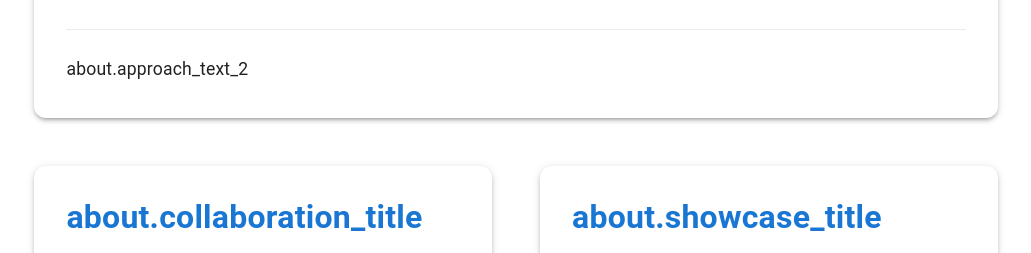
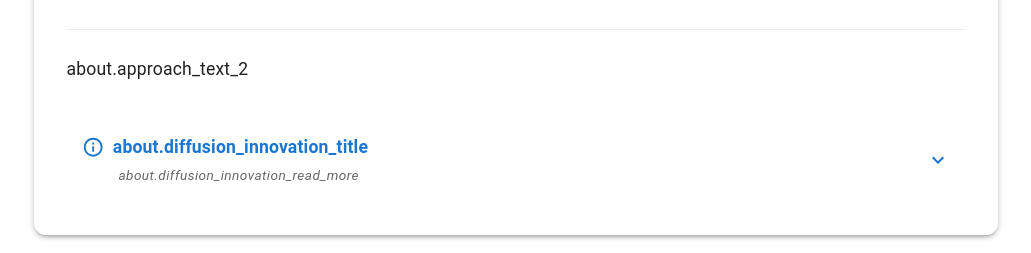
Before and after one commit to Africa-PID-Alliance/DOCiD, a Next.js app in the folder frontend/: page /about-us in a window 1280 px wide. Shown: the part 2545-2798 px from the top of the page, without its empty margins (124-1155 px from the left). Built offline with nearby package versions, Linux system fonts and the light colour scheme.

Commit message:
Update Our Approach section in the About Us page

```diff
--- a/frontend/src/app/about-us/AboutDocid.jsx
+++ b/frontend/src/app/about-us/AboutDocid.jsx
@@ -1,16 +1,19 @@
 'use client'
-import { Box, Container, Grid, Paper, Typography, useTheme, Divider, Modal, IconButton } from '@mui/material';
+import { Box, Container, Grid, Paper, Typography, useTheme, Divider, Modal, IconButton, Collapse } from '@mui/material';
 import { motion } from 'framer-motion';
 import Image from 'next/image';
 import React, { useState } from 'react'
 import ZoomOutMapIcon from '@mui/icons-material/ZoomOutMap';
 import CloseIcon from '@mui/icons-material/Close';
+import InfoOutlinedIcon from '@mui/icons-material/InfoOutlined';
+import ExpandMoreIcon from '@mui/icons-material/ExpandMore';
 import { useTranslation } from 'react-i18next';
 
 
 const AboutDocid = () => {
   const [openModal, setOpenModal] = useState(false)
   const [selectedImage, setSelectedImage] = useState(null);
+  const [expandedInnovation, setExpandedInnovation] = useState(false);
   const { t } = useTranslation();
 
   const theme = useTheme();
@@ -22,6 +25,10 @@ const AboutDocid = () => {
   const handleCloseModal = () => {
     setOpenModal(false);
     setSelectedImage(null);
+  };
+
+  const handleToggleInnovation = () => {
+    setExpandedInnovation(!expandedInnovation);
   };
 
   const commonTypographyStyles = {
@@ -1045,6 +1052,131 @@ const AboutDocid = () => {
               <Typography variant="body1" sx={commonTypographyStyles}>
                 {t('about.approach_text_2')}
               </Typography>
+
+              {/* Diffusion of Innovation Accordion Section */}
+              <Box sx={{ mt: 4 }}>
+                <Box
+                  onClick={handleToggleInnovation}
+                  sx={{
+                    display: 'flex',
+                    alignItems: 'center',
+                    justifyContent: 'space-between',
+                    cursor: 'pointer',
+                    p: 2,
+                    borderRadius: 2,
+                    bgcolor: expandedInnovation ? theme.palette.action.selected : 'transparent',
+                    transition: 'all 0.4s cubic-bezier(0.25, 0.46, 0.45, 0.94)',
+                    '&:hover': {
+                      bgcolor: theme.palette.action.hover,
+                    }
+                  }}
+                >
+                  <Box sx={{ display: 'flex', flexDirection: 'column', gap: 0.5 }}>
+                    <Box sx={{ display: 'flex', alignItems: 'center', gap: 1 }}>
+                      <InfoOutlinedIcon
+                        sx={{
+                          fontSize: '1.4rem',
+                          color: theme.palette.primary.main,
+                        }}
+                      />
+                      <Typography
+                        sx={{
+                          fontWeight: 700,
+                          fontSize: '1.1rem',
+                          color: theme.palette.primary.main,
+                        }}
+                      >
+                        {t('about.diffusion_innovation_title')}
+                      </Typography>
+                    </Box>
+                    <Typography
+                      variant="caption"
+                      sx={{
+                        color: theme.palette.text.secondary,
+                        fontStyle: 'italic',
+                        ml: 4.5,
+                        fontSize: '0.85rem',
+                      }}
+                    >
+                      {expandedInnovation ? t('about.diffusion_innovation_collapse') : t('about.diffusion_innovation_read_more')}
+                    </Typography>
+                  </Box>
+                  <Box
+                    sx={{
+                      display: 'flex',
+                      transition: 'transform 0.5s cubic-bezier(0.25, 0.46, 0.45, 0.94)',
+                      transform: expandedInnovation ? 'rotate(180deg)' : 'rotate(0deg)',
+                    }}
+                  >
+                    <ExpandMoreIcon sx={{ color: theme.palette.primary.main }} />
+                  </Box>
+                </Box>
+
+                <Collapse
+                  in={expandedInnovation}
+                  timeout={1000}
+                  unmountOnExit
+                  easing={{
+                    enter: 'cubic-bezier(0.25, 0.46, 0.45, 0.94)',
+                    exit: 'cubic-bezier(0.25, 0.46, 0.45, 0.94)',
+                  }}
+                >
+                  <Box
+                    sx={{
+                      mt: 2,
+                      p: 3,
+                      borderLeft: `4px solid ${theme.palette.primary.main}`,
+                      bgcolor: theme.palette.mode === 'dark'
+                        ? 'rgba(255, 255, 255, 0.05)'
+                        : 'rgba(0, 0, 0, 0.02)',
+                      borderRadius: 1,
+                      animation: expandedInnovation ? 'fadeInSlide 0.8s cubic-bezier(0.25, 0.46, 0.45, 0.94)' : 'none',
+                      '@keyframes fadeInSlide': {
+                        '0%': {
+                          opacity: 0,
+                          transform: 'translateY(-10px)',
+                        },
+                        '100%': {
+                          opacity: 1,
+                          transform: 'translateY(0)',
+                        },
+                      },
+                    }}
+                  >
+                    <Typography variant="body1" sx={{ ...commonTypographyStyles, mb: 3 }}>
+                      {t('about.diffusion_innovation_text_1')}
+                    </Typography>
+
+                    <Typography variant="body1" sx={{ ...commonTypographyStyles, mb: 3 }}>
+                      {t('about.diffusion_innovation_text_2')}
+                    </Typography>
+
+                    <Typography variant="body1" sx={{ ...commonTypographyStyles, mb: 3 }}>
+                      {t('about.diffusion_innovation_text_3')}
+                    </Typography>
+
+                    <Typography variant="body1" sx={{ ...commonTypographyStyles, mb: 3 }}>
+                      {t('about.diffusion_innovation_text_4')}
+                    </Typography>
+
+                    <Typography variant="body1" sx={{ ...commonTypographyStyles, mb: 3 }}>
+                      {t('about.diffusion_innovation_text_5')}
+                    </Typography>
+
+                    <Typography variant="body1" sx={{ ...commonTypographyStyles, mb: 3 }}>
+                      {t('about.diffusion_innovation_text_6')}
+                    </Typography>
+
+                    <Typography variant="body1" sx={{ ...commonTypographyStyles, mb: 3 }}>
+                      {t('about.diffusion_innovation_text_7')}
+                    </Typography>
+
+                    <Typography variant="body1" sx={commonTypographyStyles}>
+                      {t('about.diffusion_innovation_text_8')}
+                    </Typography>
+                  </Box>
+                </Collapse>
+              </Box>
             </MotionPaper>
           </Grid>
 
```
Lines whose indentation alone changed are shown as unchanged.
